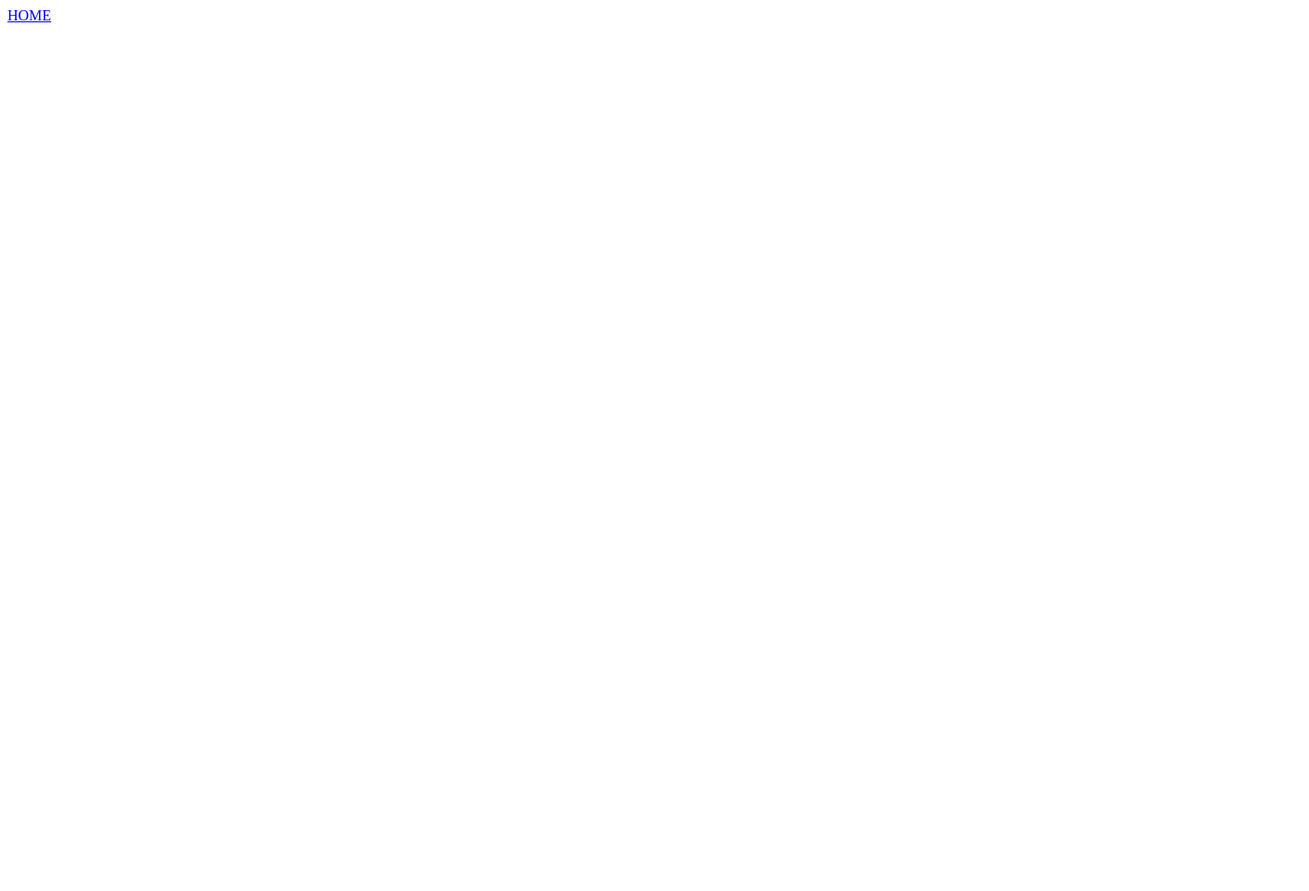
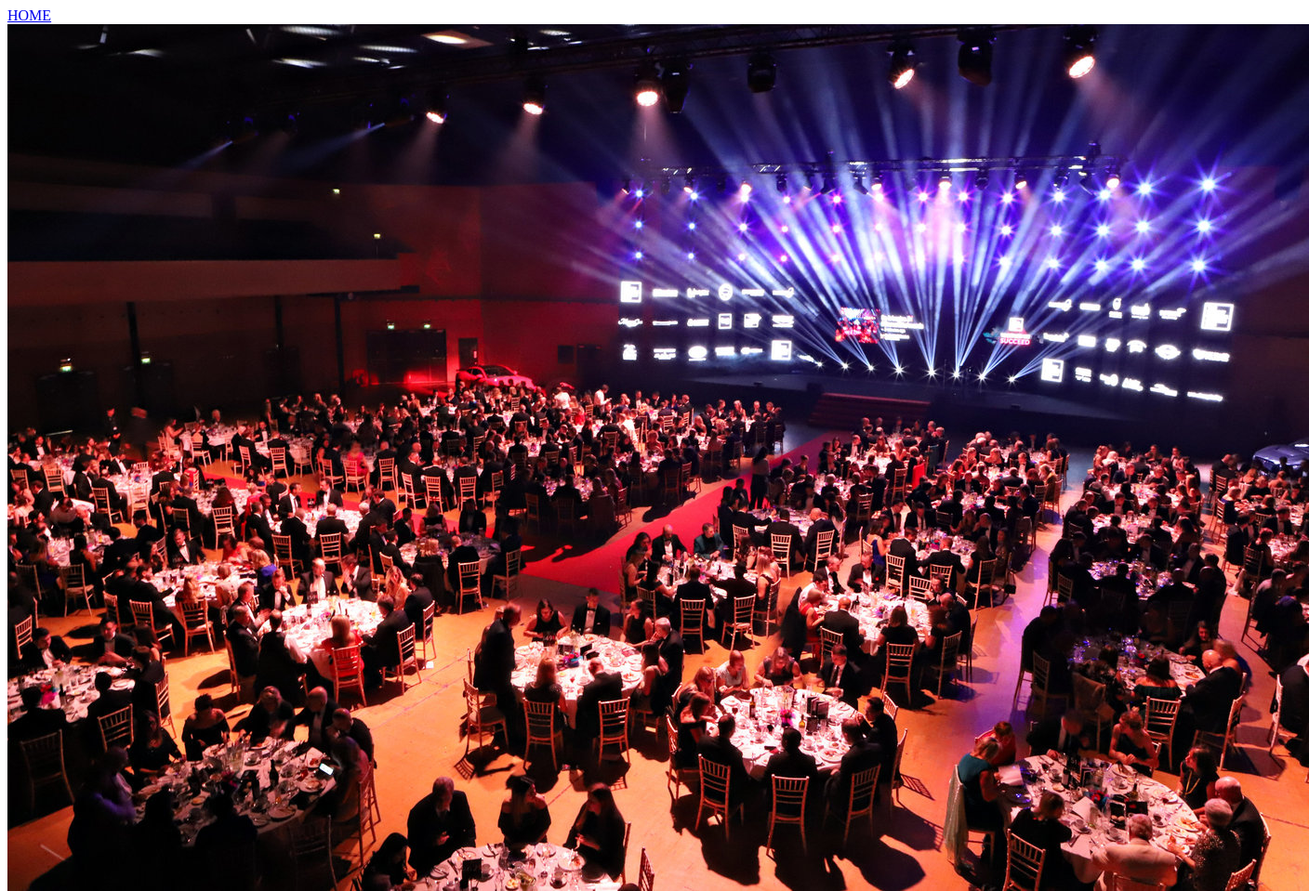
Before and after one commit to Nileshtri/PSW1, a plain HTML site: page Events.html in a window 1280 px wide. Shown: the whole page at 93% size, 1408 px wide, since content can reach past the window. Before the commit the page ends 800 px from the top, so only its background shows below. Drawn offline with Linux system fonts and the light colour scheme.

Commit message:
PSW1 11/12/19

```diff
--- a/Events.html
+++ b/Events.html
@@ -5,6 +5,7 @@
     <title>EVENTS</title>
   </head>
   <body>
-<a href="index.html">HOME</a>
+<a href="index.html">HOME</a><br>
+<img src="images/Event.jpg" alt="">
   </body>
 </html>
```
Also changed, not shown: Communities.html (+3 -1 lines), EquipmentSuppliers.html (+2 -1 lines), Members.html (+2 -1 lines), Opportunities.html (+2 -1 lines), images/Event.jpg (added), images/Jobs Juggling-Film-Reels.jpg (added), images/cinema-Equip.jpg (added), images/cinema-people-set_1284-5782.jpg (added), 1 other file.
